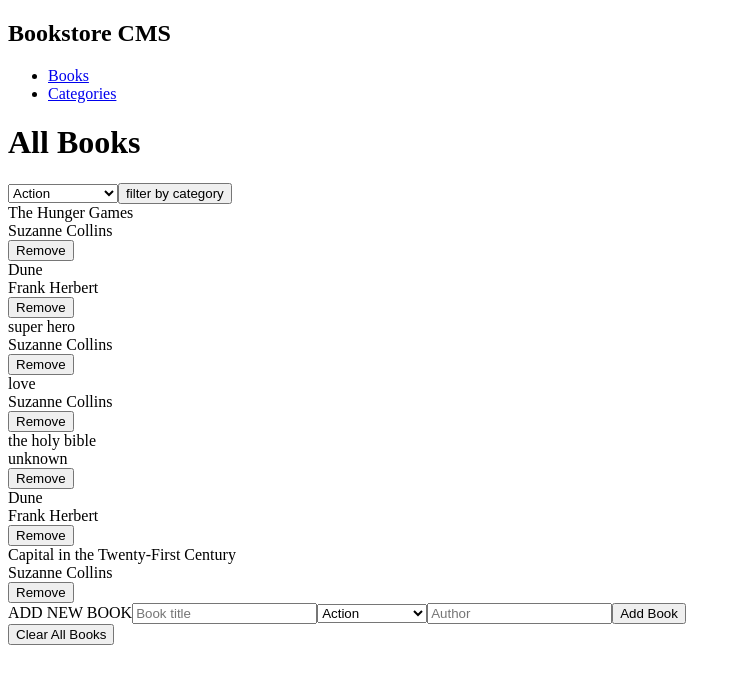
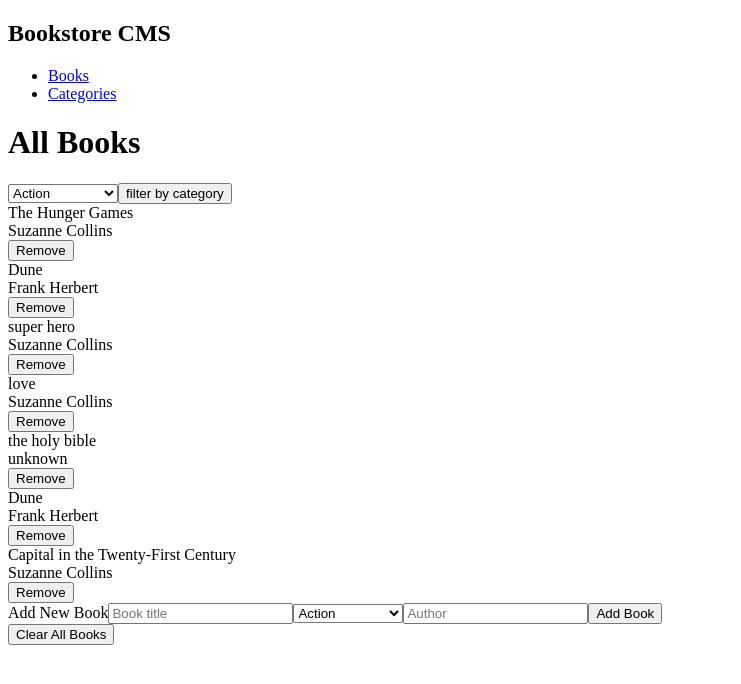
Before and after one commit to TaiwoEnoch/BookStore-App, a React (Create React App) app: page / in a window 1280 px wide. Shown: the top 684 px of the page, without its empty margins (0-741 px from the left). Built offline with nearby package versions, Linux system fonts and the light colour scheme.

Commit message:
Update the file for react-redux component

```diff
--- a/src/components/AddBook.js
+++ b/src/components/AddBook.js
@@ -22,7 +22,7 @@ function AddBook() {
 
   return (
     <form className="add-book-form">
-      <span>ADD NEW BOOK</span>
+      <span>Add New Book</span>
       <input onChange={(e) => setTitle(e.target.value)} type="text" placeholder="Book title" />
       <select>
         { categories.map((category) => (
```
